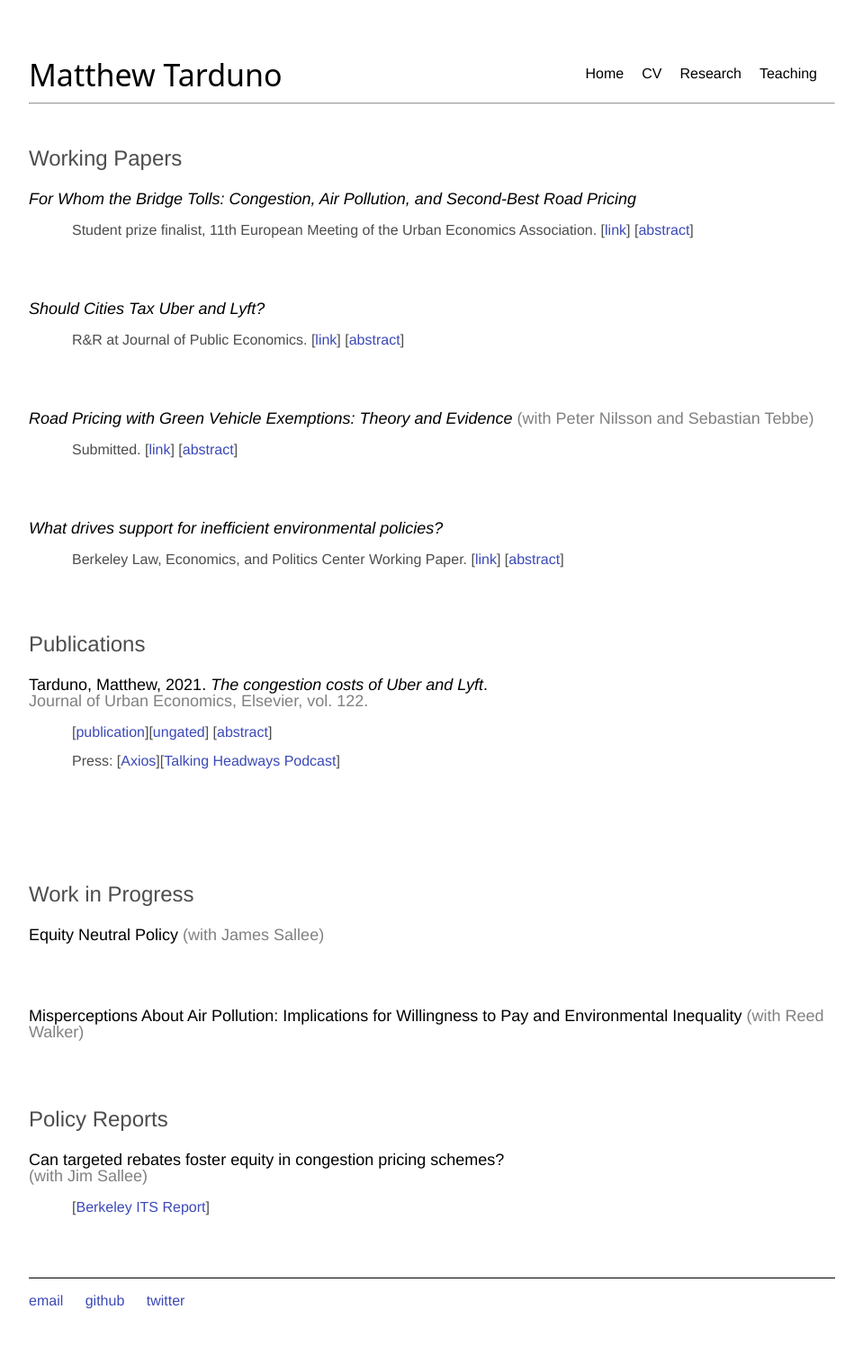
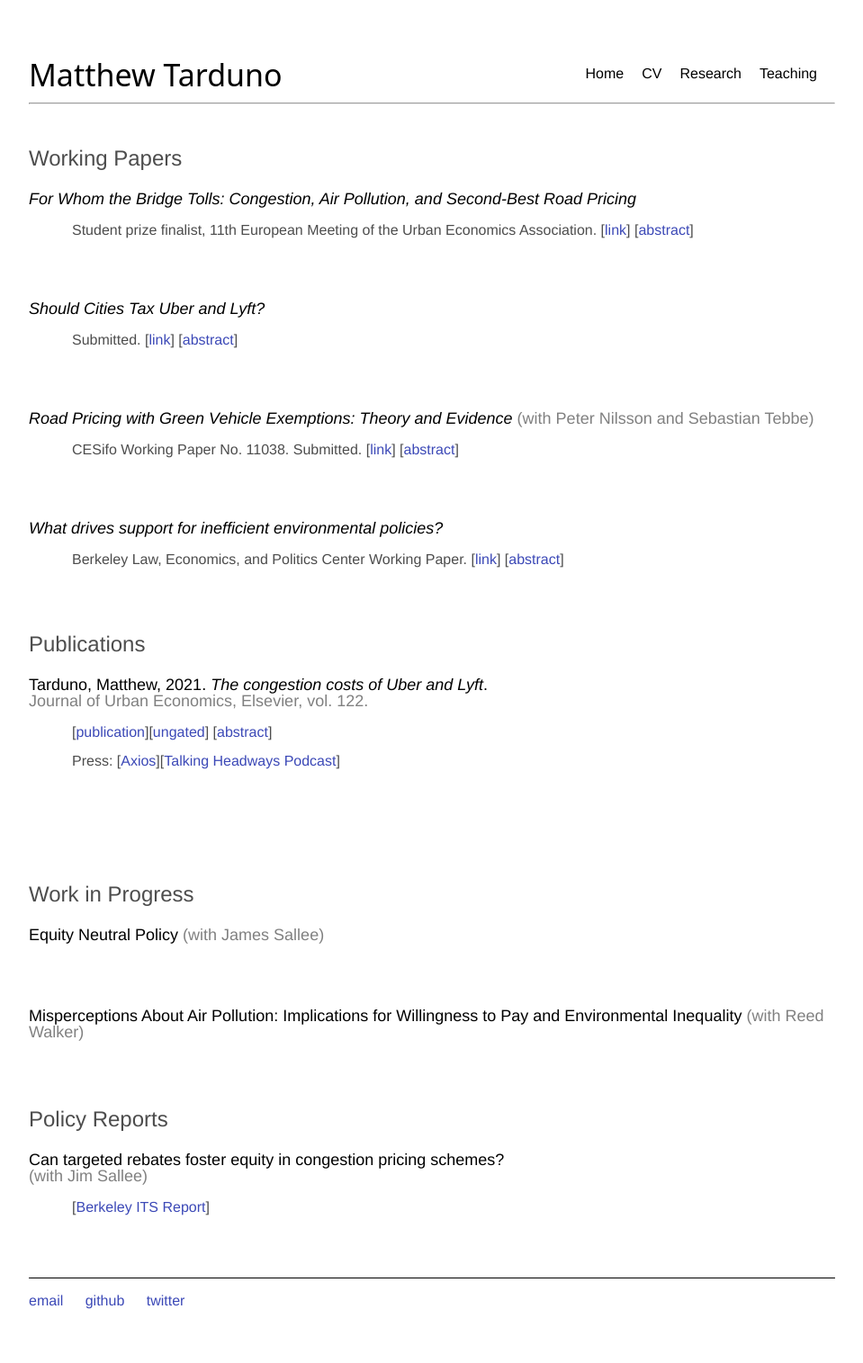
Before and after one commit to Matt-Tarduno/Matt-Tarduno.github.io, a Jekyll site: the page built from research/index.html, in a window 1280 px wide. Shown: the whole page at 90% size, without its empty margins (160-1119 px from the left). Built offline with Jekyll 4.4.1, drawn with Linux system fonts in a browser that asks for light colours.

Commit message:
Update index.html

```diff
--- a/research/index.html
+++ b/research/index.html
@@ -40,7 +40,7 @@ sitemap:
     <p style="font-size:18px;  color: black">
         <em>Should Cities Tax Uber and Lyft?</em>
     </p>
-    <p style="margin-left:3em">R&R at Journal of Public Economics. [<a href="https://papers.ssrn.com/sol3/papers.cfm?abstract_id=4624940" target="_blank">link</a>]
+    <p style="margin-left:3em">Submitted. [<a href="https://papers.ssrn.com/sol3/papers.cfm?abstract_id=4624940" target="_blank">link</a>]
         [<a href="javascript:void(0)" onclick="toggleAbstract('abstract2')">abstract</a>]
     </p>
     <p id="abstract2" style="font-size:14px; margin-left:5em; margin-right:10em; line-height: 1.2; display:none;">
@@ -51,7 +51,7 @@ sitemap:
     <p style="font-size:18px;  color: black">
         <em>Road Pricing with Green Vehicle Exemptions: Theory and Evidence</em><span style="color: #808080"> (with Peter Nilsson and Sebastian Tebbe)</span>
     </p>
-    <p style="margin-left:3em">Submitted. [<a href="https://drive.google.com/file/d/1ai9atP2FyqhoCfccPYxkjDL6zftxLzsN/view" target="_blank">link</a>]
+    <p style="margin-left:3em">CESifo Working Paper No. 11038. Submitted. [<a href="https://papers.ssrn.com/sol3/papers.cfm?abstract_id=4788237" target="_blank">link</a>]
         [<a href="javascript:void(0)" onclick="toggleAbstract('abstract_stockholm')">abstract</a>]
     </p>
     <p id="abstract_stockholm" style="font-size:14px; margin-left:5em; margin-right:10em; line-height: 1.2; display:none;">
```
